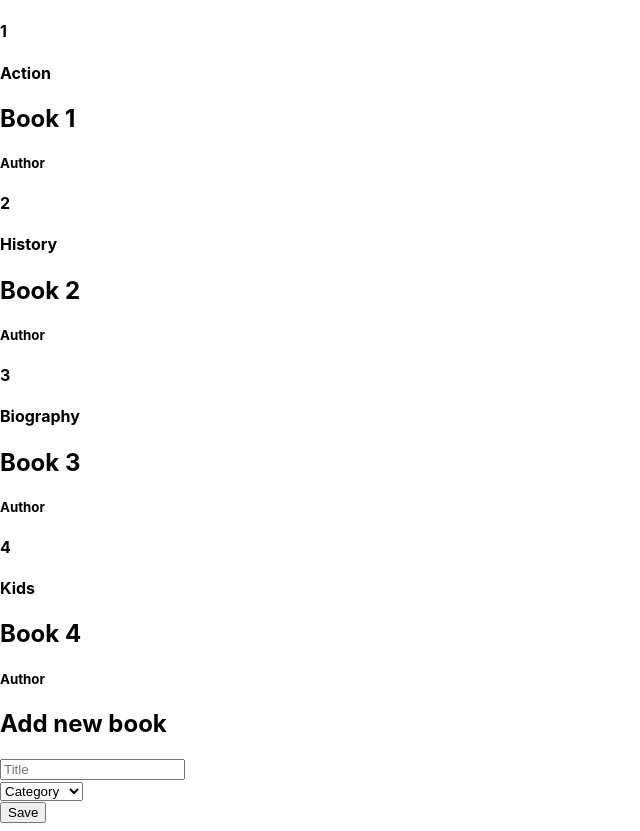
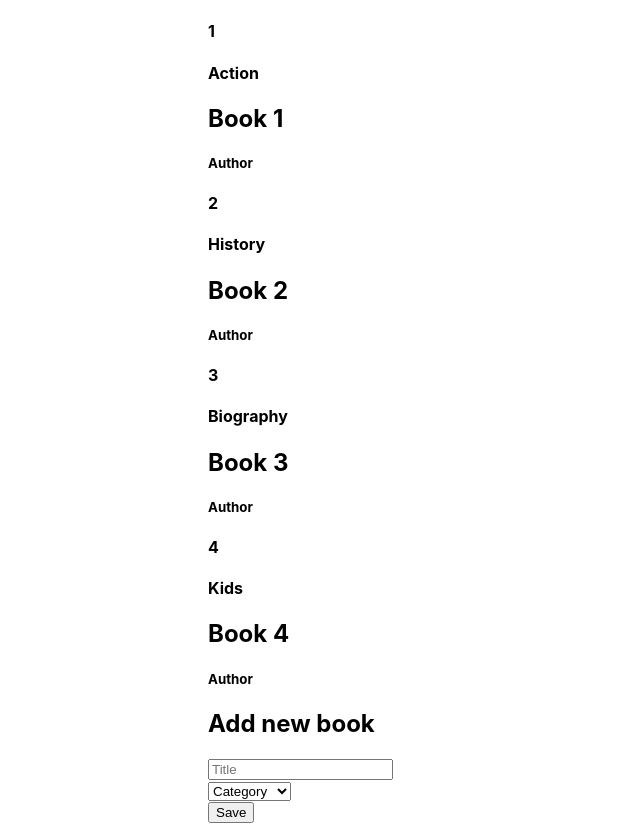
Before and after one commit to JohnHernCode/React-Redux-Bookstore-CMS, a React (Create React App) app: page / in a window 1280 px wide. Shown: the whole page, without its empty margins (0-640 px from the left). Built offline with nearby package versions, Linux system fonts and the light colour scheme.

Commit message:
Fix BooksList

```diff
--- a/src/containers/BooksList.js
+++ b/src/containers/BooksList.js
@@ -1,6 +1,5 @@
 import PropTypes from 'prop-types';
 import { connect } from 'react-redux';
-import { books } from '../actions';
 
 import Book from '../components/Book';
 
--- a/src/index.css
+++ b/src/index.css
@@ -1,5 +1,5 @@
 body {
-  margin: 0;
+  padding-left: 200px;
   font-family: -apple-system, BlinkMacSystemFont, 'Segoe UI', 'Roboto', 'Oxygen',
     'Ubuntu', 'Cantarell', 'Fira Sans', 'Droid Sans', 'Helvetica Neue',
     sans-serif;
--- a/src/index.js
+++ b/src/index.js
@@ -4,7 +4,7 @@ import './index.css';
 import { createStore } from 'redux';
 import { Provider } from 'react-redux';
 import App from './components/App';
-import rootReducer from './reducers';
+import rootReducer from './reducers/index';
 
 const store = createStore(rootReducer);
 
--- a/src/reducers/books.js
+++ b/src/reducers/books.js
@@ -1,5 +1,4 @@
-import { books } from '../actions';
-
+import { books } from '../actions/index';
 import categories from '../categories';
 
 export const INITIAL_STATE = [
```
